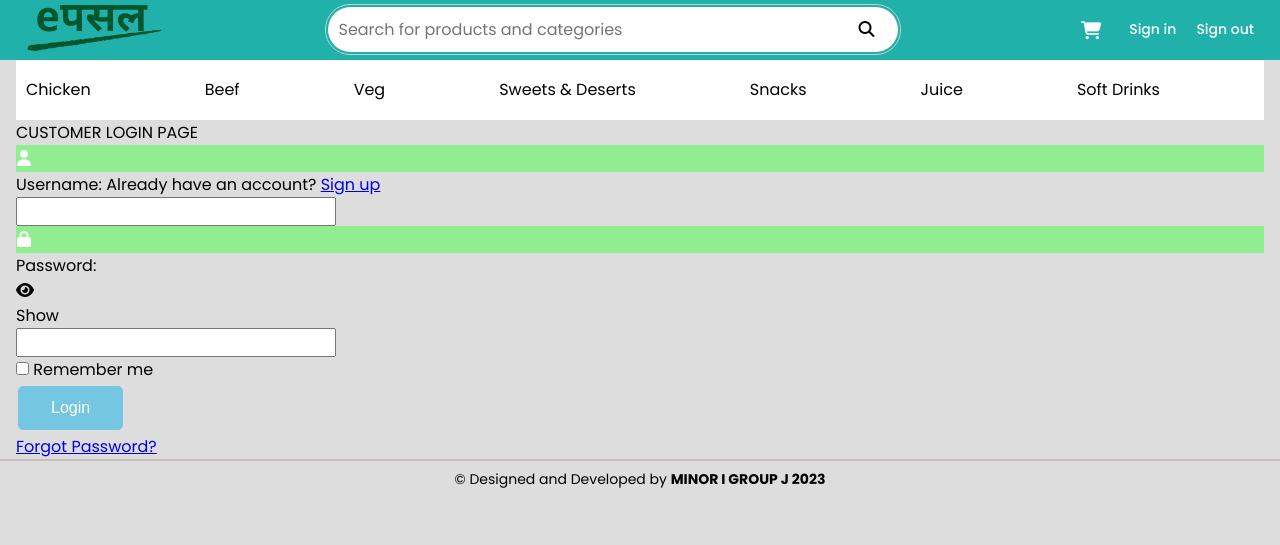
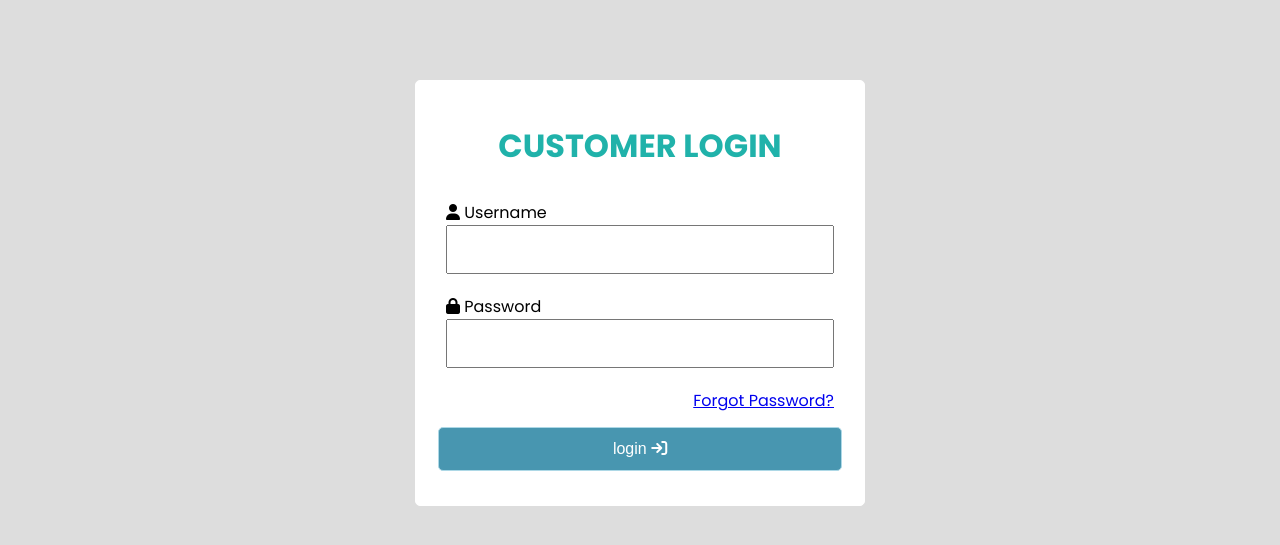
Before and after one commit to agrani58/epasal, a PHP site: page /login.php in a window 1280 px wide. Shown: the top 545 px of the page. Run offline with PHP 8.4, Linux system fonts and the light colour scheme.

Commit message:
applied bem to login

```diff
--- /dev/null
+++ b/login.css
@@ -0,0 +1,67 @@
+.login-form {
+    height: auto;
+    width: 450px;
+    padding: 10px;
+    margin-top: 5rem;
+    margin-left: auto;
+    margin-right: auto;
+    border: 1px solid white;
+    border-radius: 5px;
+    background-color: white;
+}
+
+.login-form__h1 {
+    padding: 10px;
+    margin-top: 5%;
+    text-align: center;
+    color: lightseagreen;
+}
+
+.login-form__wrapper {
+    padding-bottom: 10px;
+    margin: 10px;
+    display: grid;
+}
+
+.login-form__input {
+    display: block;
+    padding: 10px;
+    width: 100%;
+}
+
+.login-form__form-group {
+    padding: 10px;
+}
+
+.login-form__p {
+    display: flex;
+    justify-content: flex-end;
+}
+
+.button {
+    border: none;
+    color: white;
+    padding: 12px 32px;
+    text-align: center;
+    text-decoration: none;
+    display: inline-block;
+    font-size: 16px;
+    margin: 4px 2px;
+    transition-duration: 0.4s;
+    cursor: pointer;
+    border-radius: 5px;
+}
+
+.info {
+    background-color: rgb(72, 150, 176);
+    color: white;
+
+    border: 1px solid lightblue;
+}
+
+.info:hover {
+    color: rgb(72, 150, 176);
+    background-color: lightblue;
+
+
+}
--- a/login.php
+++ b/login.php
@@ -6,82 +6,51 @@
     <meta name="viewport" content="width=device-width, initial-scale=1.0">
     <title>Login Page</title>
 
-    <!-- CSS Stylesheets Start -->
     <link rel="stylesheet" href="/epasale/public/css/style.css">
-    <link rel="stylesheet" href="https://cdnjs.cloudflare.com/ajax/libs/font-awesome/6.4.2/css/all.min.css">
+    <link rel="stylesheet" href="./login.css" />
+    <!-- google font start -->
     <link rel="preconnect" href="https://fonts.googleapis.com" />
     <link rel="preconnect" href="https://fonts.gstatic.com" crossorigin />
     <link
         href="https://fonts.googleapis.com/css2?family=Poppins:wght@300;400;500;600;700&family=Roboto+Condensed:wght@300&display=swap"
         rel="stylesheet" />
-    <!-- CSS Stylesheets End -->
+    <link rel="stylesheet" href="https://cdnjs.cloudflare.com/ajax/libs/font-awesome/4.7.0/css/font-awesome.min.css" />
+    <!-- google font end -->
+
+    <!--font aweosome-->
+    <link rel="stylesheet" href="https://cdnjs.cloudflare.com/ajax/libs/font-awesome/6.4.2/css/all.min.css"
+        integrity="sha512-z3gLpd7yknf1YoNbCzqRKc4qyor8gaKU1qmn+CShxbuBusANI9QpRohGBreCFkKxLhei6S9CQXFEbbKuqLg0DA=="
+        crossorigin="anonymous" referrerpolicy="no-referrer" />
 </head>
 
 <body>
 
-    <!-- Includes header partial from ./_header.php -->
-    <?php include_once("_header.php"); ?>
+    <div class="login-form">
+        <h1 class="login-form__h1">CUSTOMER LOGIN</h1>
 
-    <div class="container">
-        <p class="paragraph">CUSTOMER LOGIN PAGE</p>
-        <div>
-            <div>
-                <p class="icon"> <i class="fa fa-user"></i></p>
-                <label for="username">Username:</label>
+        <div class="login-form__wrapper">
+            <div class="login-form__form-group">
+                <i class="fa fa-user"></i>
+                <label class="login-form__label" for="username">Username</label>
+                <input class="login-form__input" type="text">
+            </div>
 
-                <label class="position-right" for="forgotpw">Already have an account?
-                    <a href="#">Sign up</a></label>
+            <div class="login-form__form-group">
+                <i class="fa fa-lock"></i>
+                <label class="login-form__label" for="password">Password</label>
+                <input class="login-form__input" type="password">
 
             </div>
 
-            <div>
-                <input class="width-area" type="text" id="username">
-
-            </div>
+            <span class="login-form__form-group">
+                    <!-- Remember me is not required -->
+                    <!-- <p> <input type="checkbox">Remember me </p> -->
+                    <p class="login-form__p"><a href="#">Forgot Password?</a></p>
+            </span>
+            <button class="button info">login <i class="fa fa-arrow-right-to-bracket"></i></button>
         </div>
-
-        <div>
-
-
-            <div>
-                <p class="icon"> <i class="fa fa-lock"></i></p>
-                <label for="password">Password:</label>
-                <label class="position-right show">
-                    <p class="small-icon"> <i class="fa fa-eye"></i> </p>
-                    Show
-                </label>
-
-
-            </div>
-            <div>
-                <input class="width-area" type="text" id="password">
-            </div>
-        </div>
-
-
-
-        <div>
-            <input type="checkbox">
-            <label for="checklist">Remember me </label>
-        </div>
-
-
-
-        <div>
-            <button class="button info" type="login">Login</button>
-        </div>
-
-        <div class="position-center">
-            <label class="position-right" for="fpassword"><a href="#">Forgot Password?</a></label>
-        </div>
-
-
-
-
     </div>
 
-    <!-- Includes footer partial from ./_footer.php -->
-    <?php include_once("_footer.php"); ?>
 </body>
 
 </html>
```
Also changed, not shown: public/login/login.css (deleted, +0 -83 lines), public/login/login.php (deleted, +0 -59 lines), public/login/img/login.jpeg (deleted).
